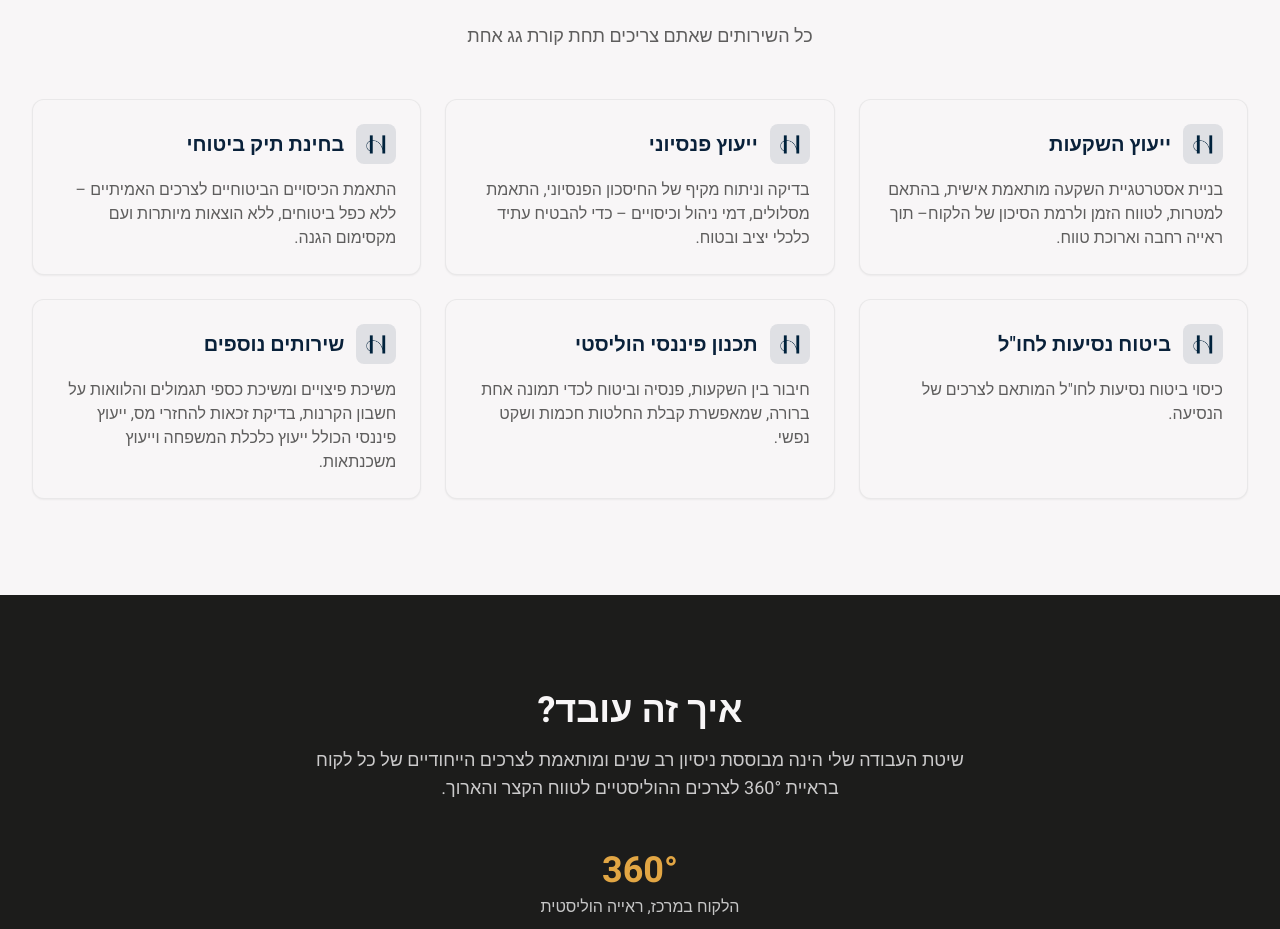
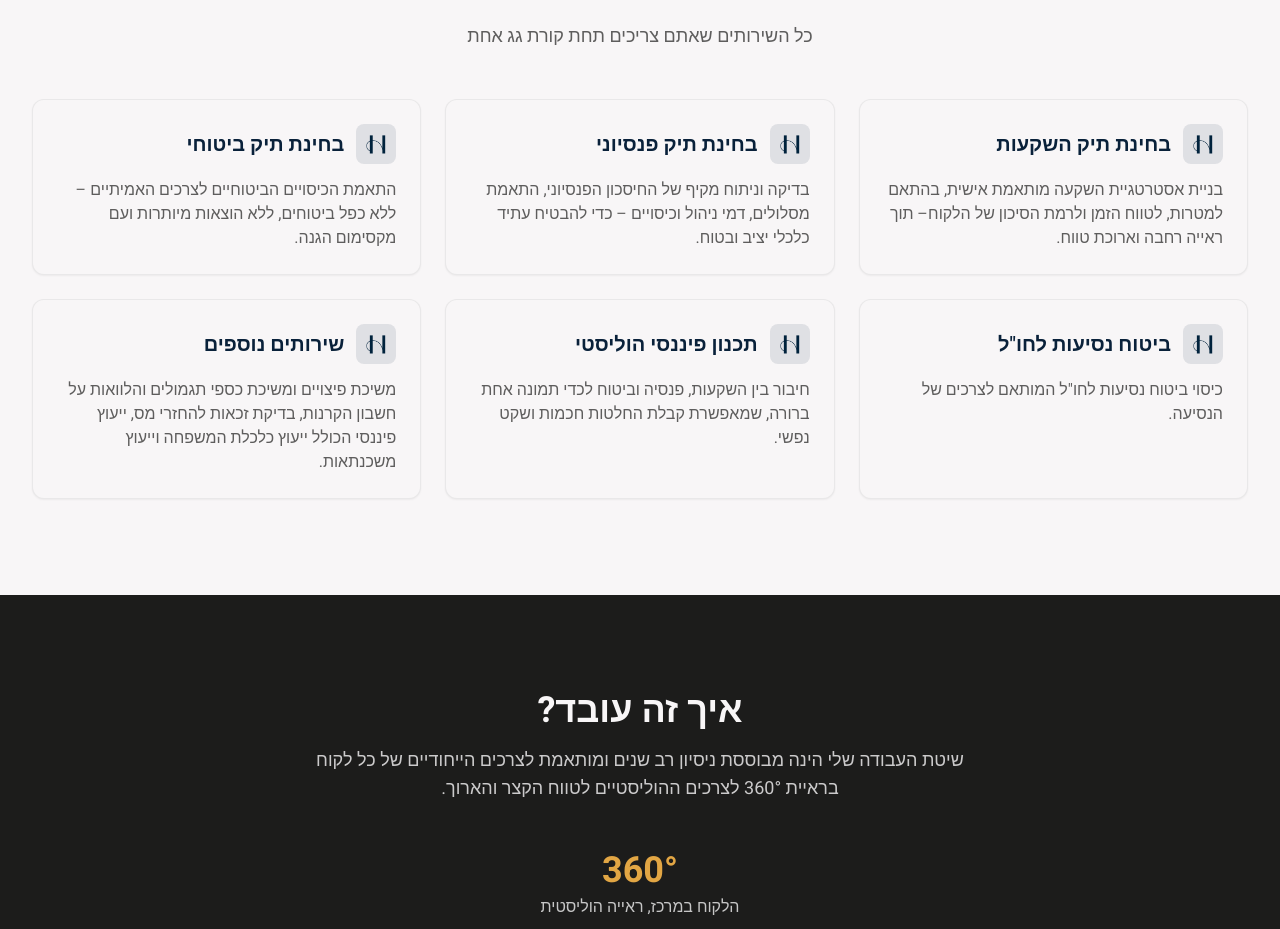
Before and after one commit to hadil-ha/business, a React (Vite) app: page / in a window 1280 px wide. Shown: the part 2681-3610 px from the top of the page. Built offline with nearby package versions, Linux system fonts and the light colour scheme.

Commit message:
Update service titles in Services component for clarity and relevance, changing 'ייעוץ השקעות' to 'בחינת תיק השקעות' and 'ייעוץ פנסיוני' to 'בחינת תיק פנסיוני'.

```diff
--- a/src/components/Services.tsx
+++ b/src/components/Services.tsx
@@ -7,12 +7,12 @@ import { Card, CardHeader, CardTitle, CardDescription } from './ui/Card'
  */
 const services = [
   {
-    title: 'ייעוץ השקעות',
+    title: 'בחינת תיק השקעות',
     description:
       'בניית אסטרטגיית השקעה מותאמת אישית, בהתאם למטרות, לטווח הזמן ולרמת הסיכון של הלקוח– תוך ראייה רחבה וארוכת טווח.',
   },
   {
-    title: 'ייעוץ פנסיוני',
+    title: 'בחינת תיק פנסיוני',
     description:
       'בדיקה וניתוח מקיף של החיסכון הפנסיוני, התאמת מסלולים, דמי ניהול וכיסויים – כדי להבטיח עתיד כלכלי יציב ובטוח.',
   },
```
